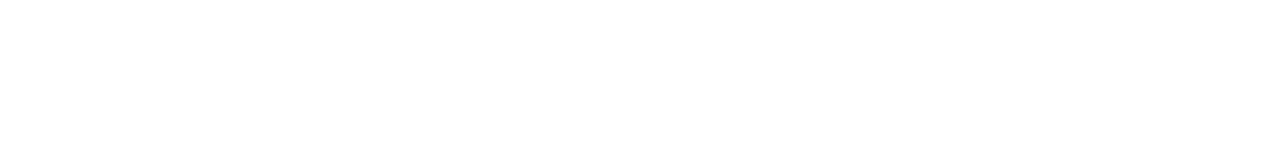
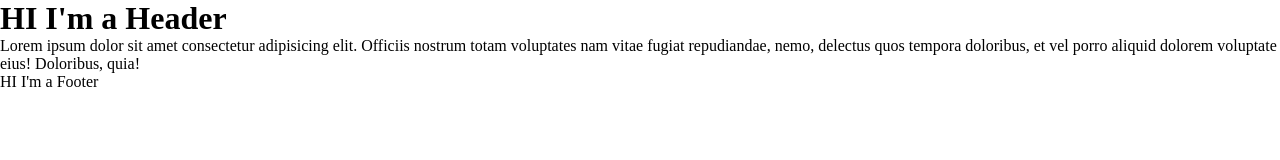
Before and after one commit to n4ryn/FullStack, a plain HTML site: page index.html in a window 1280 px wide. Drawn offline with Linux system fonts and the light colour scheme.

Commit message:
HTML content added

```diff
--- a/index.html
+++ b/index.html
@@ -8,7 +8,15 @@
     <title>Git</title>
 </head>
 <body>
-
+    <header>
+        <h1>HI I'm a Header</h1>
+    </header>
+    <main>
+        <p>Lorem ipsum dolor sit amet consectetur adipisicing elit. Officiis nostrum totam voluptates nam vitae fugiat repudiandae, nemo, delectus quos tempora doloribus, et vel porro aliquid dolorem voluptate eius! Doloribus, quia!</p>
+    </main>
+    <footer>
+        <p>HI I'm a Footer</p>
+    </footer>
     <script src="./script.js"></script>
 </body>
 </html>
```
